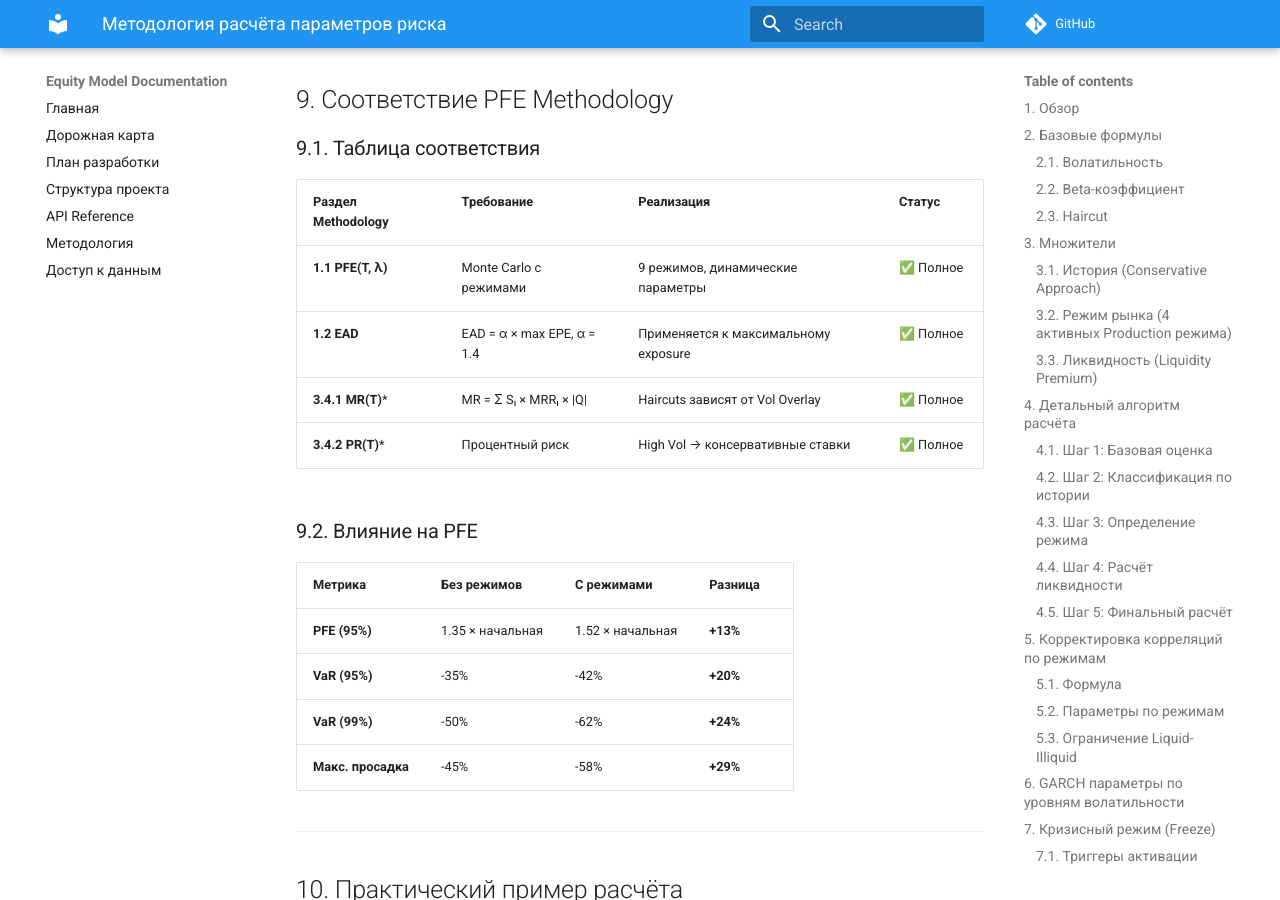
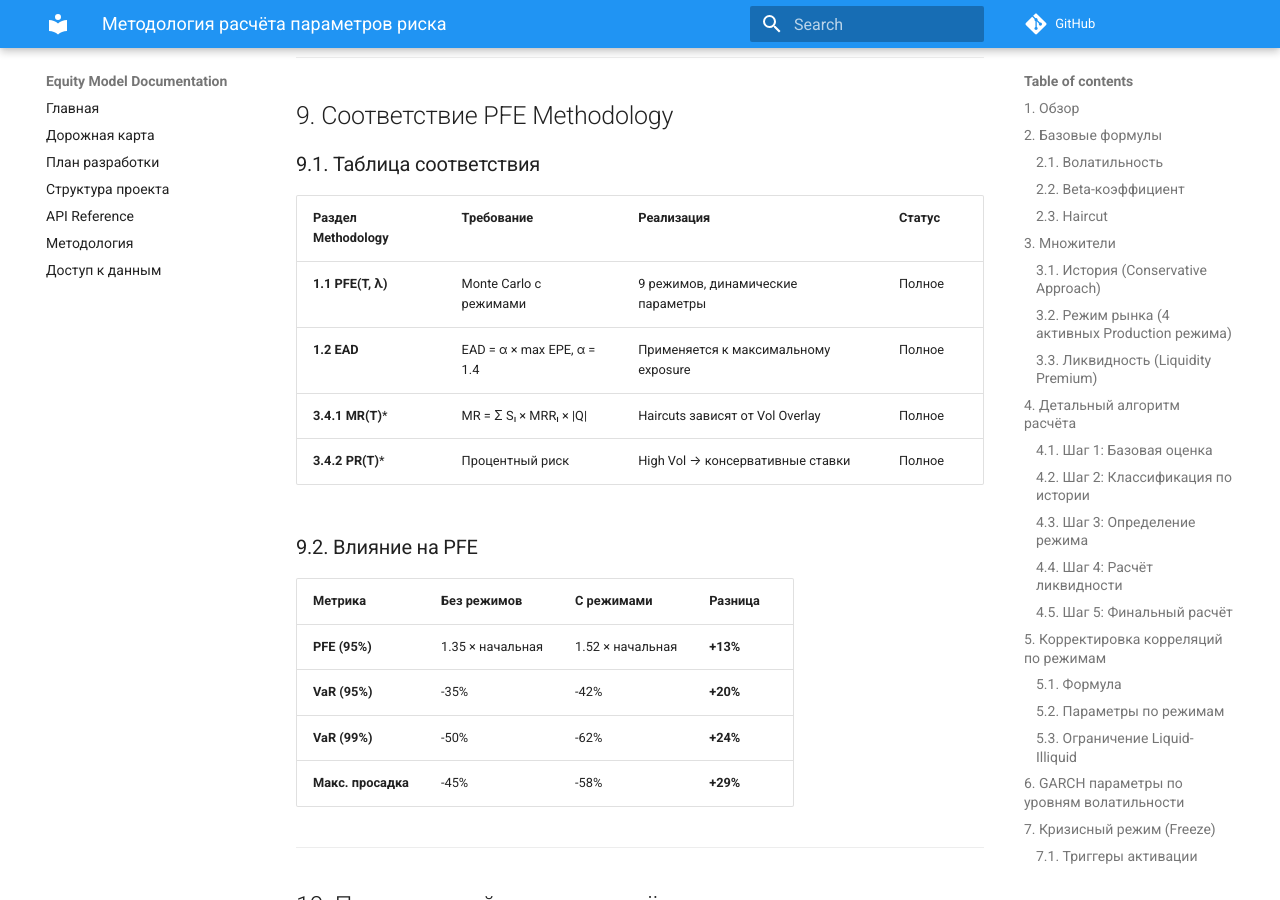
Before and after one commit to YaninaK/equity-model, an MkDocs documentation site: the page built from docs/methodology/risk_parameters.md, in a window 1280 px wide and 900 px high, scrolled down 7880 px. Built offline with MkDocs 1.6.1 and Material for MkDocs 9.7.7, drawn with Linux system fonts in a browser that asks for light colours; comment, search, counter and statistics services are not loaded; some of the changed text lies outside the part shown.

```diff
--- a/docs/methodology/risk_parameters.md
+++ b/docs/methodology/risk_parameters.md
@@ -240,6 +240,7 @@ $$ \rho_{liquid-illiquid} = \min(\rho_{calculated}, 0.75) $$
 | **High** | 0.15 | 0.80 | 0.10 |
 
 **Уравнение:**
+
 $$ \sigma_t^2 = \omega + \alpha \cdot \epsilon_{t-1}^2 + \beta \cdot \sigma_{t-1}^2 $$
 
 ---
@@ -309,10 +310,10 @@ else:
 
 | Раздел Methodology | Требование | Реализация | Статус |
 | :--- | :--- | :--- | :--- |
-| **1.1 PFE(T, λ)** | Monte Carlo с режимами | 9 режимов, динамические параметры | ✅ Полное |
-| **1.2 EAD** | EAD = α × max EPE, α = 1.4 | Применяется к максимальному exposure | ✅ Полное |
-| **3.4.1 MR(T)*** | MR = Σ Sₗ × MRRₗ × \|Q\| | Haircuts зависят от Vol Overlay | ✅ Полное |
-| **3.4.2 PR(T)*** | Процентный риск | High Vol → консервативные ставки | ✅ Полное |
+| **1.1 PFE(T, λ)** | Monte Carlo с режимами | 9 режимов, динамические параметры | Полное |
+| **1.2 EAD** | EAD = α × max EPE, α = 1.4 | Применяется к максимальному exposure | Полное |
+| **3.4.1 MR(T)*** | MR = Σ Sₗ × MRRₗ × \|Q\| | Haircuts зависят от Vol Overlay | Полное |
+| **3.4.2 PR(T)*** | Процентный риск | High Vol → консервативные ставки | Полное |
 
 ### 9.2. Влияние на PFE
 
@@ -368,7 +369,7 @@ haircut = 15% * 1.50 * 1.0 = 22.5%
 
 | № | Тест | Ожидаемый результат |
 | :--- | :--- | :--- |
-| 3 | Liquidity multiplier | 0.90→1.0, 0.50→1.5, 0.30→2.0 |
+| 3 | Liquidity multiplier | 0.90 -> 1.0, 0.50 -> 1.5, 0.30 -> 2.0 |
 | 7 | Импутация пропусков | β в [0.5, 3.0] |
 | 10 | Liquidity Premium | σ_adjusted > σ_base для неликвидных |
 | 11 | Определение режима | Режим в списке активных |
```
